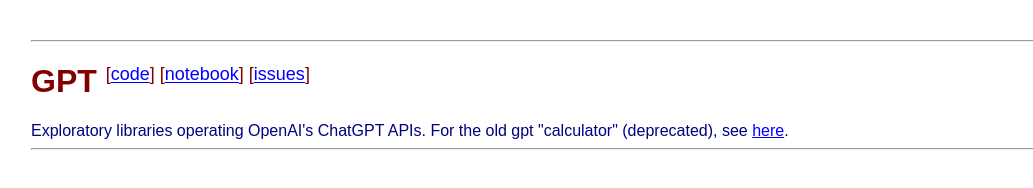
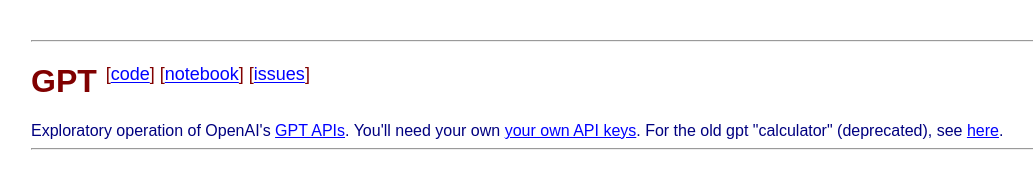
Before and after one commit to episphere/gpt, a plain HTML site: page index.html in a window 1280 px wide. Shown: the whole page, without its empty margins (9-1042 px from the left). Drawn offline with Linux system fonts and the light colour scheme.

Commit message:
useful links

```diff
--- a/index.html
+++ b/index.html
@@ -6,6 +6,6 @@
 
 <hr><h1>GPT <sup style="font-size:large;font-weight:normal">[<a href="https://github.com/episphere/gpt" target="_blank">code</a>] [<a href="https://observablehq.com/@episphere/gpt" target="_blank">notebook</a>] [<a href="https://github.com/episphere/gpt/issues" target="_blank">issues</a>]</sup></h1>
 <div>
-    Exploratory libraries operating OpenAI's ChatGPT APIs. For the old gpt "calculator" (deprecated), see <a href="./jonas">here</a>.
+    Exploratory operation of OpenAI's <a href="https://platform.openai.com/docs/api-reference/authentication" target="_blank">GPT APIs</a>. You'll need your own <a href="https://platform.openai.com/account/api-keys" target="_blank">your own API keys</a>. For the old gpt "calculator" (deprecated), see <a href="./jonas">here</a>.
 </div>
 <hr>
```
